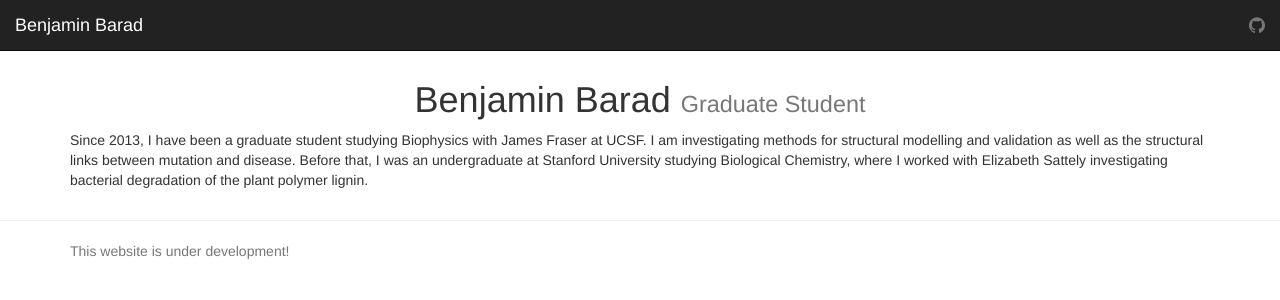
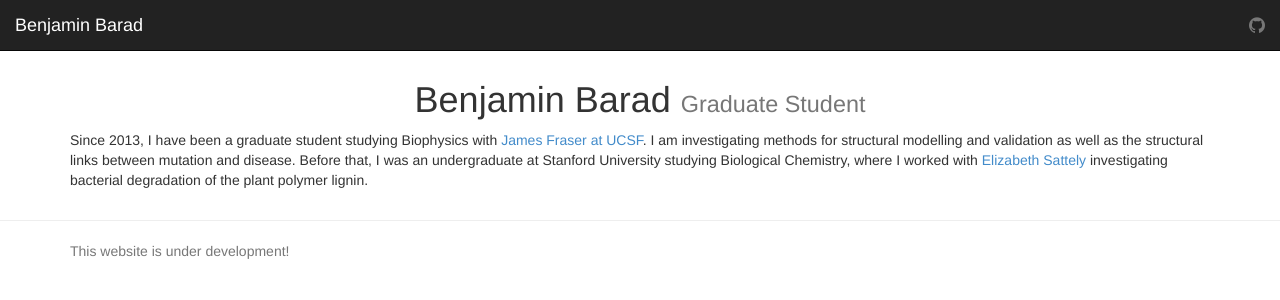
Before and after one commit to bbarad/bbarad.github.io, a Jekyll site: the page built from index.md, in a window 1280 px wide. Shown: the top 300 px of the page. Built offline with Jekyll 4.4.1, drawn with Linux system fonts in a browser that asks for light colours; nearby versions of some CDN libraries; library files that are not in the unit come from our copies; some of the changed lines change nothing that is shown.

Commit message:
hyperlinks

```diff
--- a/index.md
+++ b/index.md
@@ -8,9 +8,10 @@ group: home
 
 
 
-Since 2013, I have been a graduate student studying Biophysics with James Fraser
-at UCSF. I am investigating methods for structural modelling and validation as
-well as the structural links between mutation and disease. Before that, I was an
-undergraduate at Stanford University studying Biological Chemistry, where I
-worked with Elizabeth Sattely investigating bacterial degradation of the plant
-polymer lignin.
+Since 2013, I have been a graduate student studying Biophysics with
+[James Fraser at UCSF](http://fraserlab.com). I am investigating methods for
+structural modelling and validation as well as the structural links between
+mutation and disease. Before that, I was an undergraduate at Stanford
+University studying Biological Chemistry, where I worked with
+[Elizabeth Sattely](http://www.stanford.edu/group/sattelygroup/cgi-bin/wordpress/)
+investigating bacterial degradation of the plant polymer lignin.
```
